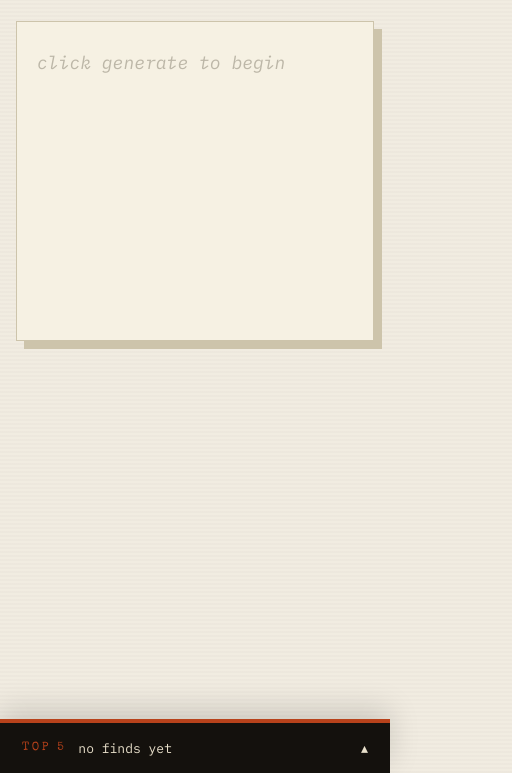
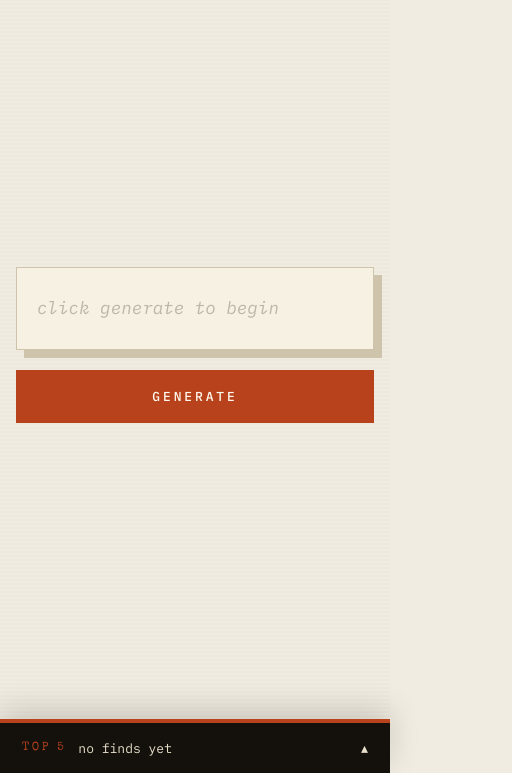
Before and after one commit to Octophi/monkeyTypewriter, a website with bundled scripts: page index.html in a window 390 px wide. Shown: the part 71-844 px from the top of the page, 512 px wide, since content can reach past the window. Built offline with nearby package versions, Linux system fonts and the light colour scheme; some packages are replaced by stand-ins of ours; no server answers.

Commit message:
Update mobile layout

```diff
--- a/css/style.css
+++ b/css/style.css
@@ -169,6 +169,11 @@
     border-color: var(--ribbon-dim);
   }
 
+  /* Mobile-only generate button — hidden on desktop */
+  .generate-btn-mobile {
+    display: none;
+  }
+
   /* ── Output stage (layered paper sheet) ───────────────── */
 
   .output-stage {
@@ -205,7 +210,7 @@
 
   #output {
     font-family: 'IBM Plex Mono', monospace;
-    font-size: 28px;
+    font-size: clamp(16px, 4vw, 28px);
     line-height: 1.85;
     color: var(--ink);
     white-space: pre-wrap;
@@ -320,28 +325,48 @@
 
   @media (max-width: 720px) {
 
-    /* Top bar collapses to two rows */
+    /* Top bar: title only — hide timer and all buttons */
     .top-bar {
-      grid-template-columns: 1fr auto;
+      grid-template-columns: 1fr;
       padding: 14px 18px 0;
-      column-gap: 12px;
     }
     .top-bar .brand { gap: 10px; min-height: 36px; }
-    .top-bar .top-controls { gap: 8px; }
+    .top-bar .top-controls { display: none; }
     .top-bar .ribbon-stripe { height: 4px; margin-top: 14px; }
-    .site-title { font-size: 18px; }
-    .timer-display { font-size: 15px; min-width: 0; }
-    .ctrl-btn { padding: 8px 12px; font-size: 10px; letter-spacing: 0.18em; }
-    .ctrl-btn.generate { padding: 9px 14px; }
+    .site-title { font-size: 20px; }
     .brand-bullet { width: 8px; height: 8px; }
 
     /* Stage takes the whole window, with room for the drawer peek */
     .output-stage {
-      padding: 24px 16px 100px;
+      flex-direction: column;
+      align-items: stretch;
+      padding: 20px 16px 100px;
     }
     .paper-shadow { inset: 8px -8px -8px 8px; }
-    .paper-sheet { padding: 24px 20px; min-height: 320px; }
-    #output { font-size: 18px; line-height: 1.85; }
+    .paper-sheet { padding: 24px 20px; min-height: 0; }
+    #output { font-size: clamp(16px, 4.5vw, 20px); line-height: 1.85; }
+
+    /* Full-width generate button below the paper */
+    .generate-btn-mobile {
+      display: block;
+      width: 100%;
+      margin: 20px 0 0 0;
+      padding: 18px;
+      font-family: 'IBM Plex Mono', monospace;
+      font-size: 13px;
+      font-weight: 500;
+      letter-spacing: 0.22em;
+      text-transform: uppercase;
+      color: var(--found-text);
+      background: var(--ribbon);
+      border: none;
+      cursor: pointer;
+      transition: background 0.15s;
+    }
+    .generate-btn-mobile:hover,
+    .generate-btn-mobile:active {
+      background: var(--ribbon-dim);
+    }
 
     /* Score bar becomes a drawer */
     .score-bar {
--- a/index.html
+++ b/index.html
@@ -35,6 +35,7 @@
         <pre id="output"></pre>
       </div>
     </div>
+    <button id="generateButtonMobile" class="generate-btn-mobile" type="button">generate</button>
   </main>
 
   <!-- Bottom scoreboard. On desktop it's a fixed bar; on mobile it
--- a/js/index.js
+++ b/js/index.js
@@ -240,10 +240,16 @@
 // Get references to the input and button elements
 const generateButton = document.getElementById('generateButton');
 
-// Function to handle button click
 generateButton.addEventListener('click', async () => {
     updateOutput();
 });
+
+const generateButtonMobile = document.getElementById('generateButtonMobile');
+if (generateButtonMobile) {
+  generateButtonMobile.addEventListener('click', async () => {
+    updateOutput();
+  });
+}
 
 function listenToGlobalScoreboard() {
   const globalScoreboardRef = doc(db, 'global-scoreboard', 'scoreboard');
```
